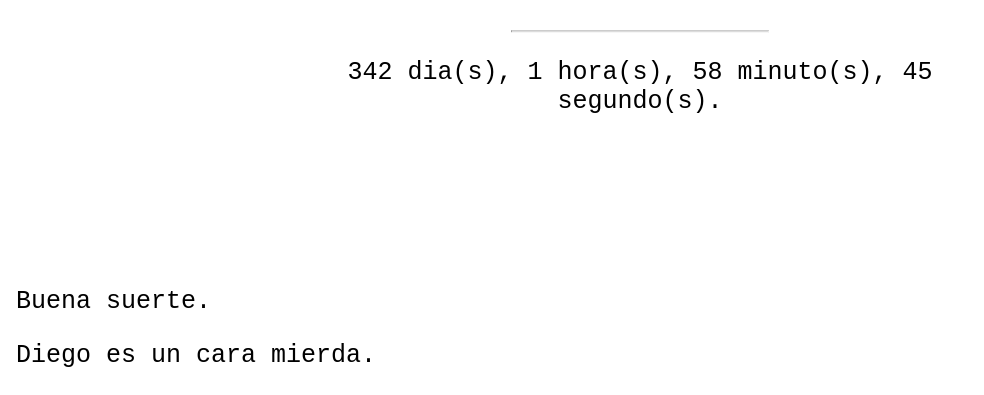
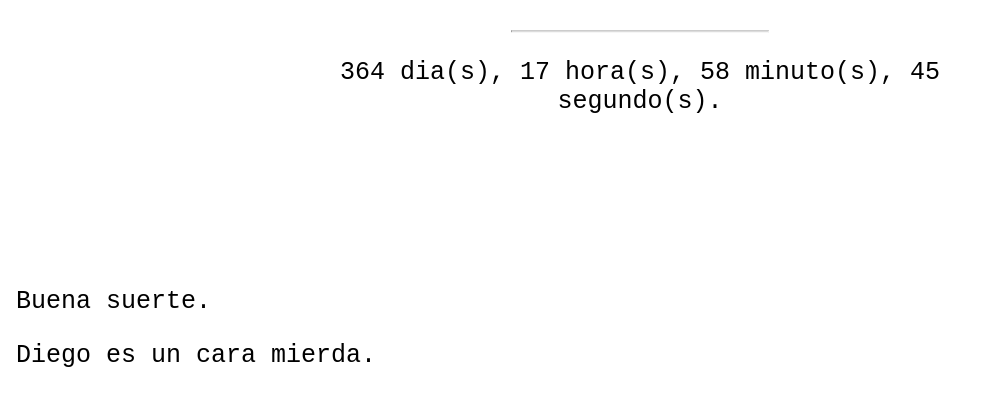
Before and after one commit to venartemi/tiempo-pilar, a plain HTML site: page index.html in a window 1280 px wide. Shown: the part 405-800 px from the top of the page, without its empty margins (0-984 px from the left). Drawn offline with Linux system fonts and the light colour scheme.

Commit message:
Update index.html

```diff
--- a/index.html
+++ b/index.html
@@ -51,7 +51,7 @@ hr {
     <hr>
     <p><div id="time-elapsed"></div></p>
     <script>
-        var startDateTime = new Date(2019,4,2,9,1,04,0); // YYYY (M-1) D H m s (start time and date from DB)
+        var startDateTime = new Date(2019,3,9,17,1,04,0); // YYYY (M-1) D H m s (start time and date from DB)
         var startStamp = startDateTime.getTime();
 
         var newDate = new Date();
```
